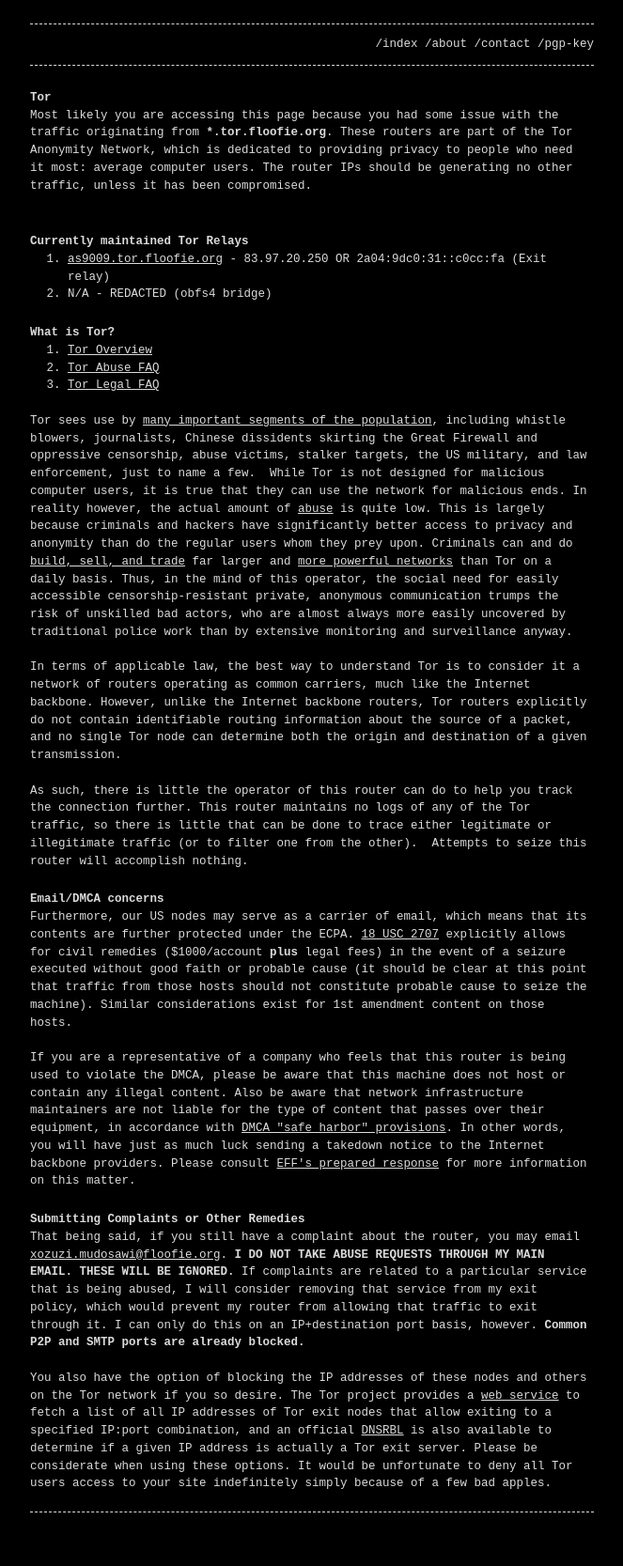
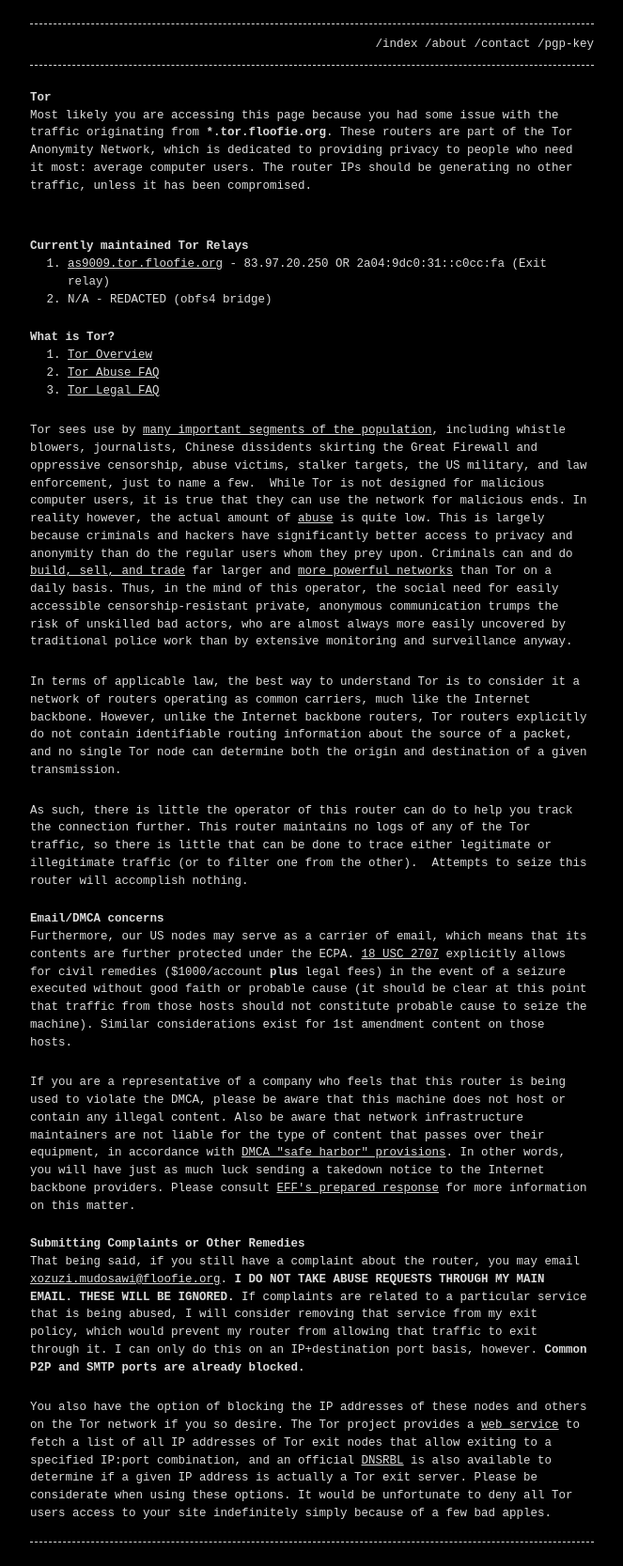
Before and after one commit to MsFloofie/Floofie-Site, a Jekyll site: the page built from tor.html, in a window 1280 px wide. Shown: the whole page at 94% size, without its empty margins (308-971 px from the left). Built offline with Jekyll 4.4.1, drawn with Linux system fonts in a browser that asks for light colours; before the commit the page ends 1635 px from its top, so only the background shows below that.

Commit message:
Fixing the scss
Tidy up the beginning part and add comments for a todo later on, because I have no idea what is going on in that clusterfuck of a code.

```diff
--- a/assets/css/main-dark.scss
+++ b/assets/css/main-dark.scss
@@ -9,28 +9,25 @@
 // Main stuff
 // //
 
+@mixin text {
+    margin: 0px;
+    color: $color_1;
+    font-family: "Fixedsys Excelsior 3.01", monospace;
+    font-size: 12.5px;
+    text-align: left;
+}
+
 body {
     background-color: $color_2;
     margin: 0 auto;
     padding: 0;
-    font-family: "Fixedsys Excelsior 3.01", monospace;
-    font-size: 12.5px;
-    color: $color_1;
-    text-align: left;
     line-height: 1.5 !important;
 }
 
 h1, h2, h3, h4, h5, h6 {
-    font-size: 12.5px;
-    margin: 0px;
+    @include text;
     margin-top: 22px;
     font-weight: bold;
-    color: $color_1;
-}
-
-@mixin text {
-    margin: 0px;
-    color: $color_1;
 }
 
 ul, ol {
@@ -45,8 +42,8 @@
 }
 
 a {
+    @include text;
     text-decoration: underline;
-    color: $color_1;
     &:hover {
         color: $color_2;
         background-color: $color_1;
@@ -102,6 +99,7 @@
 // Lists
 // //
 
+//what the fuck even is this?
 :not(.menu) > ul {
     list-style: none;
     list-style-type: none;
@@ -112,11 +110,11 @@
     }
 }
 
-
 // //
 // Header/Navigation
 // //
 
+//HOLY SHIT WHAT AM I DOING
 .menu {
     border-top: dashed 1px $color_1;
     border-bottom: dashed 1px $color_1;
```
